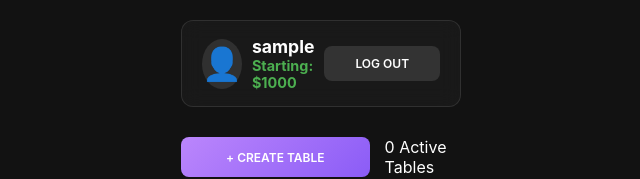
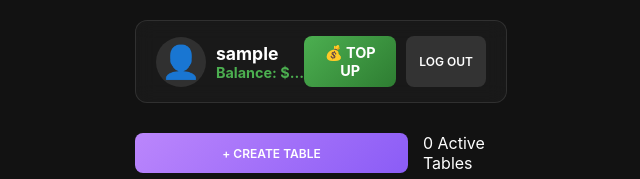
Before and after one commit to bugfix103/poker-pwa-lite, a React (Vite) app in the folder frontend/: page /lobby in a window 1280 px wide. Shown: the top 179 px of the page, without its empty margins (319-959 px from the left). Built offline with nearby package versions, Linux system fonts and the light colour scheme; no server answers; sample sign-in values are in the browser's storage.

Commit message:
Add balance display, Top Up button, fix 4-min timer comment

```diff
--- a/frontend/src/Lobby.css
+++ b/frontend/src/Lobby.css
@@ -106,6 +106,28 @@
     color: #4caf50;
     font-size: 0.9rem;
     font-weight: bold;
+}
+
+.header-buttons {
+    display: flex;
+    gap: 10px;
+}
+
+.btn.topup {
+    background: linear-gradient(135deg, #4caf50, #2e7d32);
+    color: white;
+    border: none;
+    padding: 8px 16px;
+    border-radius: 8px;
+    cursor: pointer;
+    font-weight: bold;
+    font-size: 0.9rem;
+    transition: all 0.2s ease;
+}
+
+.btn.topup:hover {
+    background: linear-gradient(135deg, #66bb6a, #388e3c);
+    transform: scale(1.05);
 }
 
 .lobby-actions {
--- a/frontend/src/Lobby.tsx
+++ b/frontend/src/Lobby.tsx
@@ -5,15 +5,34 @@ import { type RoomInfo, type RoomSettings, DEFAULT_SETTINGS } from './types';
 import { getUserId } from './utils';
 import './Lobby.css';
 
+const BACKEND_URL = import.meta.env.VITE_BACKEND_URL || 'http://localhost:3000';
+
 function Lobby() {
     const navigate = useNavigate();
     const [rooms, setRooms] = useState<RoomInfo[]>([]);
     const [showCreateModal, setShowCreateModal] = useState(false);
     const [settings, setSettings] = useState<RoomSettings>(DEFAULT_SETTINGS);
+    const [userBalance, setUserBalance] = useState<number | null>(null);
 
     const username = localStorage.getItem('poker_username');
     const avatar = localStorage.getItem('poker_avatar') || '👤';
     const token = localStorage.getItem('poker_token');
+
+    // Fetch user balance
+    const fetchBalance = async () => {
+        if (!token) return;
+        try {
+            const res = await fetch(`${BACKEND_URL}/auth/me`, {
+                headers: { Authorization: `Bearer ${token}` }
+            });
+            if (res.ok) {
+                const data = await res.json();
+                setUserBalance(data.user.chips);
+            }
+        } catch (e) {
+            console.error('Failed to fetch balance:', e);
+        }
+    };
 
     useEffect(() => {
         // Require both username and token
@@ -21,6 +40,9 @@ function Lobby() {
             navigate('/');
             return;
         }
+
+        // Fetch user balance
+        fetchBalance();
 
         // Request room list
         socket.emit('get_rooms');
@@ -86,14 +108,21 @@ function Lobby() {
                     <div className="user-avatar">{avatar}</div>
                     <div className="user-info">
                         <h3>{username}</h3>
-                        <div className="chip-balance">Starting: ${settings.buyIn}</div>
+                        <div className="chip-balance">
+                            Balance: ${userBalance !== null ? userBalance.toLocaleString() : '...'}
+                        </div>
                     </div>
                 </div>
-                <button className="btn secondary" onClick={() => {
-                    localStorage.removeItem('poker_token');
-                    localStorage.removeItem('poker_username');
-                    navigate('/');
-                }}>Log Out</button>
+                <div className="header-buttons">
+                    <button className="btn topup" onClick={() => alert('💰 Top Up coming soon!')}>
+                        💰 Top Up
+                    </button>
+                    <button className="btn secondary" onClick={() => {
+                        localStorage.removeItem('poker_token');
+                        localStorage.removeItem('poker_username');
+                        navigate('/');
+                    }}>Log Out</button>
+                </div>
             </header>
 
             <div className="lobby-actions">
```
Also changed, not shown: 1 other file (tests, documents, lock files or other folders).
